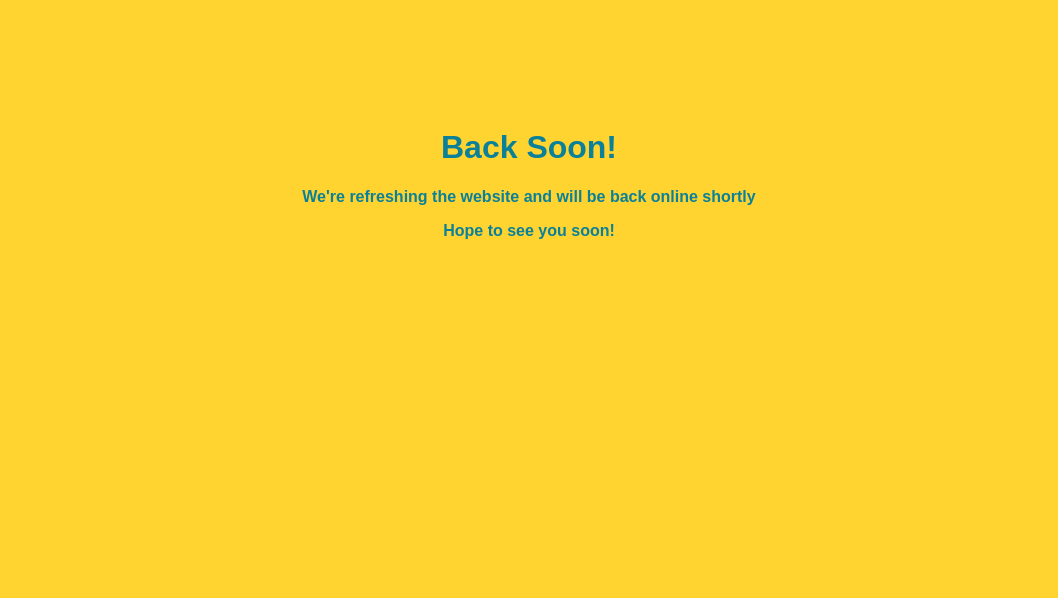
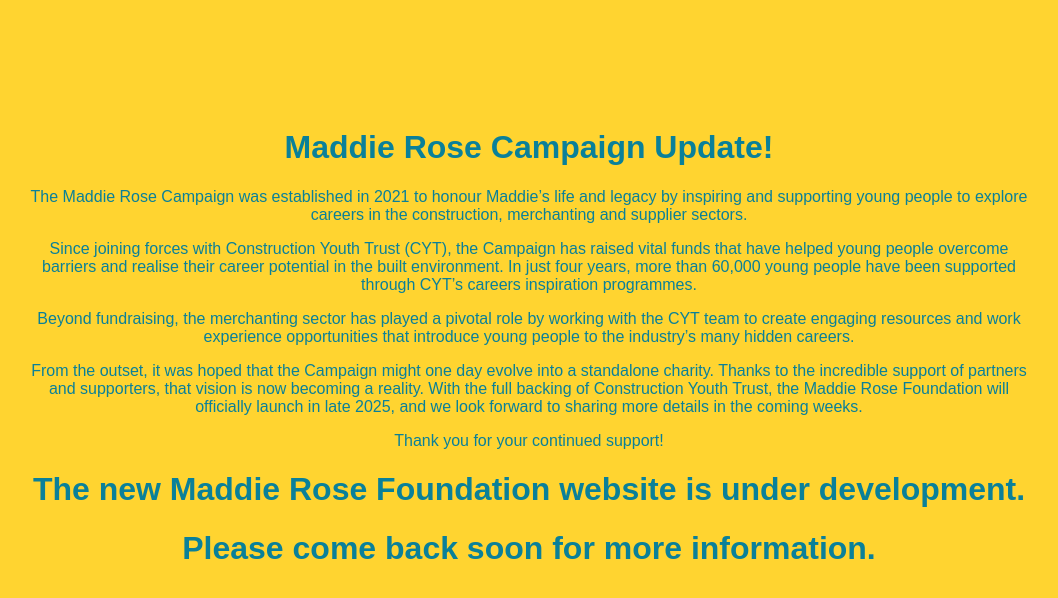
Before and after one commit to ConstructionYouth/MaddieRose, a plain HTML site: page index.html in a window 1280 px wide. Shown: the whole page, without its empty margins (111-1169 px from the left). Drawn offline with Linux system fonts and the light colour scheme.

Commit message:
Update index.html

```diff
--- a/index.html
+++ b/index.html
@@ -10,8 +10,11 @@
             color: #0a8099;
             font-family: Arial, sans-serif;
             text-align: center;
-            font-weight: bold;
+
             padding-top: 100px;
+            padding-bottom: 100px;
+            padding-left: 10%;
+            padding-right: 10%;
         }
         a {
             color: #0a8099;
@@ -26,8 +29,14 @@
     </style>
 </head>
 <body>
-    <h1>Back Soon!</h1>
-    <p>We're refreshing the website and will be back online shortly</p>
-    <p>Hope to see you soon!</a></p>
+    <h1>Maddie Rose Campaign Update!</h1>
+    <p>The Maddie Rose Campaign was established in 2021 to honour Maddie’s life and legacy by inspiring and supporting young people to explore careers in the construction, merchanting and supplier sectors. </p>
+    <p>Since joining forces with Construction Youth Trust (CYT), the Campaign has raised vital funds that have helped young people overcome barriers and realise their career potential in the built environment. In just four years, more than 60,000 young people have been supported through CYT’s careers inspiration programmes. </p>
+    <p>Beyond fundraising, the merchanting sector has played a pivotal role by working with the CYT team to create engaging resources and work experience opportunities that introduce young people to the industry’s many hidden careers. </p>
+    <p>From the outset, it was hoped that the Campaign might one day evolve into a standalone charity. Thanks to the incredible support of partners and supporters, that vision is now becoming a reality. With the full backing of Construction Youth Trust, the Maddie Rose Foundation will officially launch in late 2025, and we look forward to sharing more details in the coming weeks. </p>
+    <p>Thank you for your continued support! </p>
+    <h1>The new Maddie Rose Foundation website is under development.</h1>
+    <h1>Please come back soon for more information. </h1>
+
 </body>
 </html>
```
